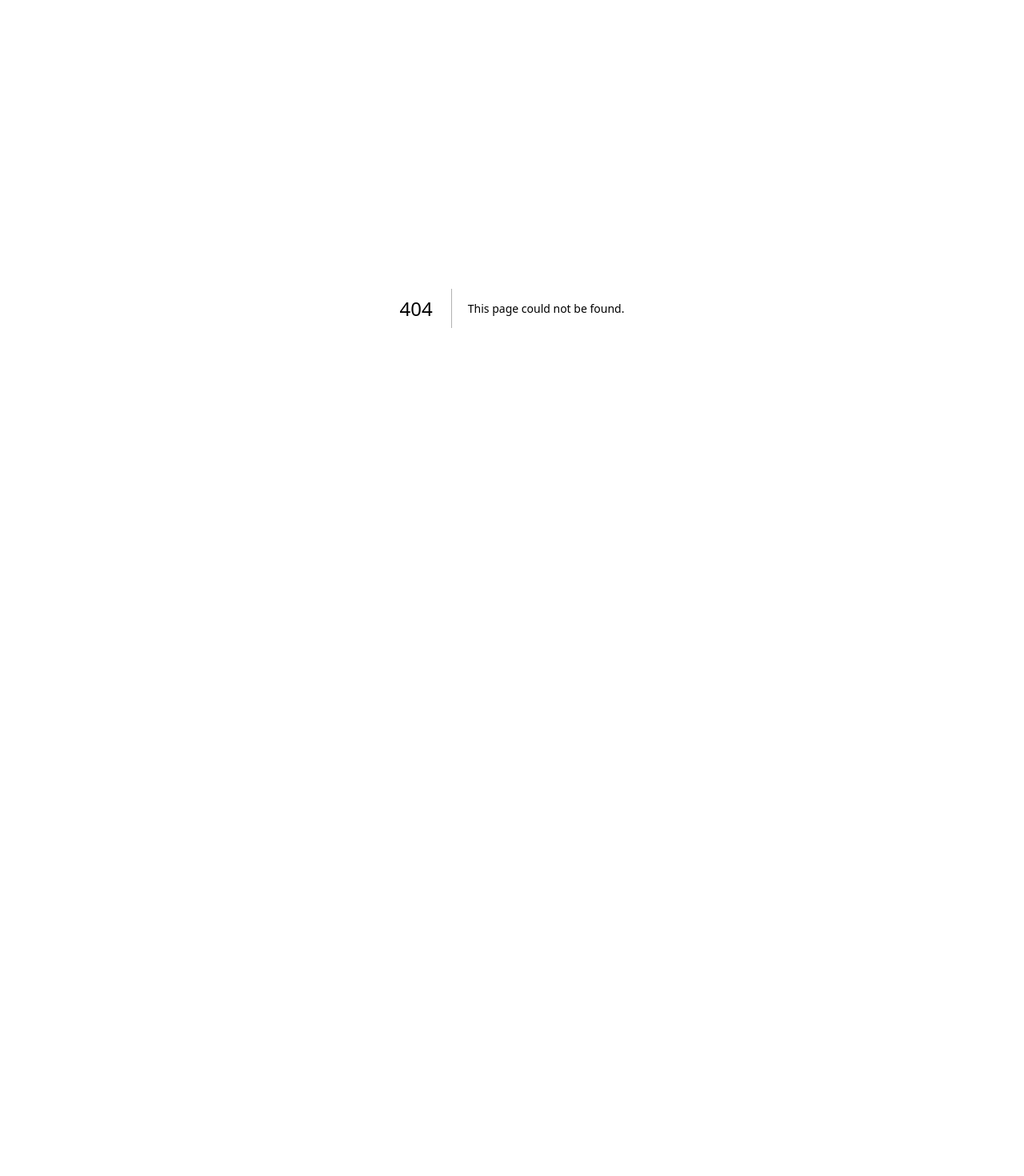
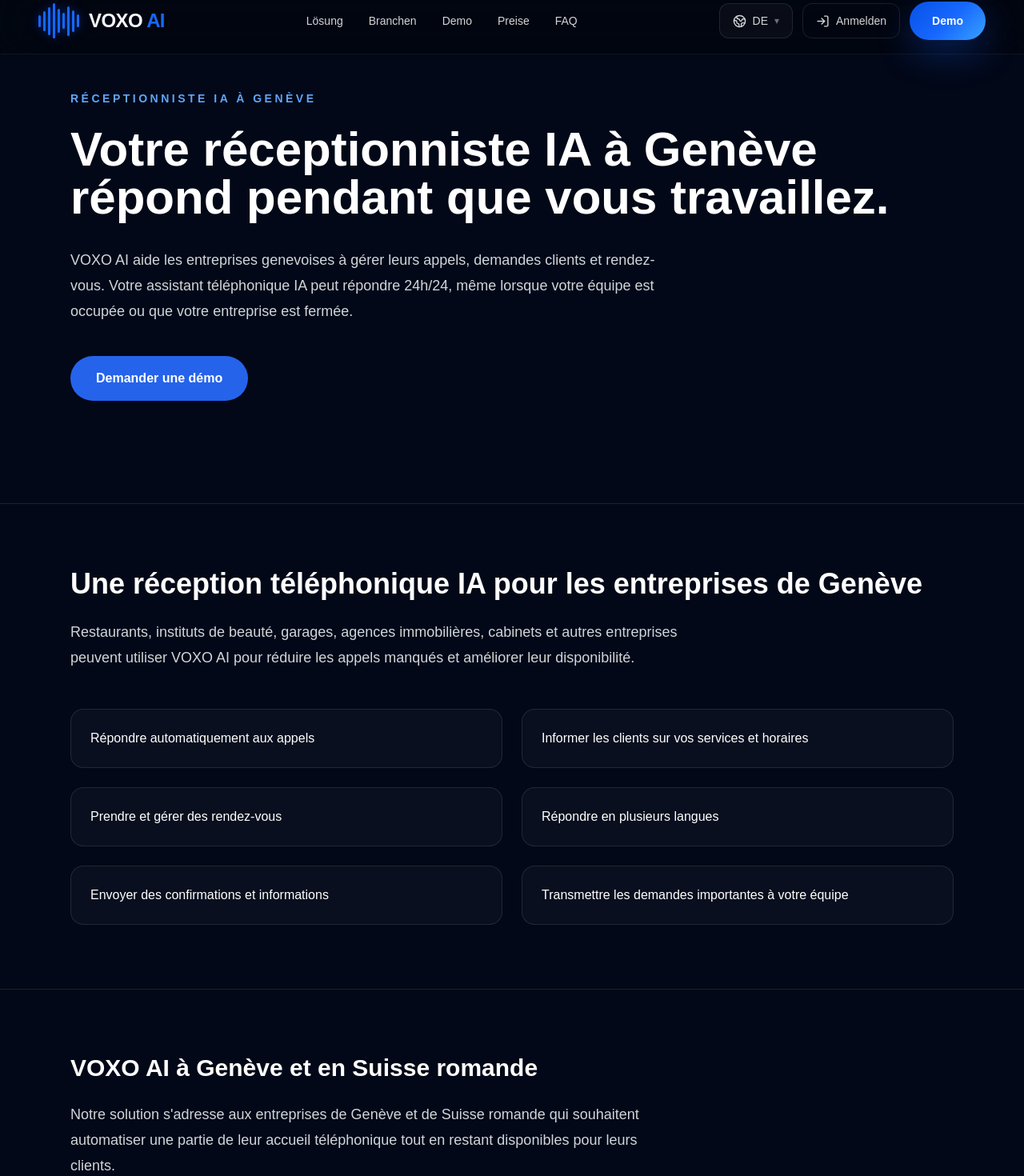
Before and after one commit to voxoagencypro-cell/voxo-ai, a Next.js app: page /de/receptionniste-ia-geneve in a window 1280 px wide. Before the commit this address had no page. Shown: the part 15-1485 px from the top of the page at 80% size. Before the commit the page ends 800 px from the top, so only its background shows below. Built offline with nearby package versions, Linux system fonts and the light colour scheme.

Commit message:
Add Geneva AI receptionist SEO page

```diff
--- /dev/null
+++ b/app/[locale]/receptionniste-ia-geneve/page.tsx
@@ -0,0 +1,111 @@
+import type { Metadata } from "next";
+import Link from "next/link";
+
+type Props = {
+  params: Promise<{ locale: string }>;
+};
+
+export const metadata: Metadata = {
+  title: "Réceptionniste IA Genève | Standard téléphonique IA | VOXO AI",
+  description:
+    "Réceptionniste IA à Genève pour entreprises. VOXO AI répond à vos appels 24h/24, renseigne vos clients, prend des rendez-vous et automatise votre accueil téléphonique.",
+  alternates: {
+    canonical: "https://voxo-ai.ch/fr/receptionniste-ia-geneve",
+  },
+  openGraph: {
+    title: "Réceptionniste IA à Genève | VOXO AI",
+    description:
+      "Automatisez vos appels et rendez-vous avec une réceptionniste IA conçue pour les entreprises à Genève et en Suisse romande.",
+    url: "https://voxo-ai.ch/fr/receptionniste-ia-geneve",
+    siteName: "VOXO AI",
+    locale: "fr_CH",
+    type: "website",
+  },
+};
+
+export default async function ReceptionnisteIAGeneve({ params }: Props) {
+  const { locale } = await params;
+
+  return (
+    <main className="min-h-screen bg-[#020817] text-white">
+      <section className="mx-auto max-w-6xl px-6 py-24 md:py-32">
+        <p className="mb-6 text-sm font-semibold uppercase tracking-[0.25em] text-blue-400">
+          Réceptionniste IA à Genève
+        </p>
+
+        <h1 className="max-w-5xl text-4xl font-bold leading-tight md:text-6xl">
+          Votre réceptionniste IA à Genève répond pendant que vous travaillez.
+        </h1>
+
+        <p className="mt-8 max-w-3xl text-lg leading-8 text-gray-300">
+          VOXO AI aide les entreprises genevoises à gérer leurs appels,
+          demandes clients et rendez-vous. Votre assistant téléphonique IA
+          peut répondre 24h/24, même lorsque votre équipe est occupée ou que
+          votre entreprise est fermée.
+        </p>
+
+        <div className="mt-10">
+          <Link
+            href={`/${locale}/demo`}
+            className="inline-flex rounded-full bg-blue-600 px-8 py-4 font-semibold text-white transition hover:bg-blue-500"
+          >
+            Demander une démo
+          </Link>
+        </div>
+      </section>
+
+      <section className="border-t border-white/10">
+        <div className="mx-auto max-w-6xl px-6 py-20">
+          <h2 className="text-3xl font-bold md:text-4xl">
+            Une réception téléphonique IA pour les entreprises de Genève
+          </h2>
+
+          <p className="mt-6 max-w-3xl text-lg leading-8 text-gray-300">
+            Restaurants, instituts de beauté, garages, agences immobilières,
+            cabinets et autres entreprises peuvent utiliser VOXO AI pour
+            réduire les appels manqués et améliorer leur disponibilité.
+          </p>
+
+          <div className="mt-12 grid gap-6 md:grid-cols-2">
+            {[
+              "Répondre automatiquement aux appels",
+              "Informer les clients sur vos services et horaires",
+              "Prendre et gérer des rendez-vous",
+              "Répondre en plusieurs langues",
+              "Envoyer des confirmations et informations",
+              "Transmettre les demandes importantes à votre équipe",
+            ].map((service) => (
+              <div
+                key={service}
+                className="rounded-2xl border border-white/10 bg-white/[0.03] p-6"
+              >
+                <p className="font-medium">{service}</p>
+              </div>
+            ))}
+          </div>
+        </div>
+      </section>
+
+      <section className="border-t border-white/10">
+        <div className="mx-auto max-w-6xl px-6 py-20">
+          <h2 className="text-3xl font-bold">
+            VOXO AI à Genève et en Suisse romande
+          </h2>
+
+          <p className="mt-6 max-w-3xl text-lg leading-8 text-gray-300">
+            Notre solution s&apos;adresse aux entreprises de Genève et de Suisse
+            romande qui souhaitent automatiser une partie de leur accueil
+            téléphonique tout en restant disponibles pour leurs clients.
+          </p>
+
+          <Link
+            href={`/${locale}/demo`}
+            className="mt-10 inline-flex rounded-full bg-blue-600 px-8 py-4 font-semibold transition hover:bg-blue-500"
+          >
+            Tester VOXO AI
+          </Link>
+        </div>
+      </section>
+    </main>
+  );
+}
```
